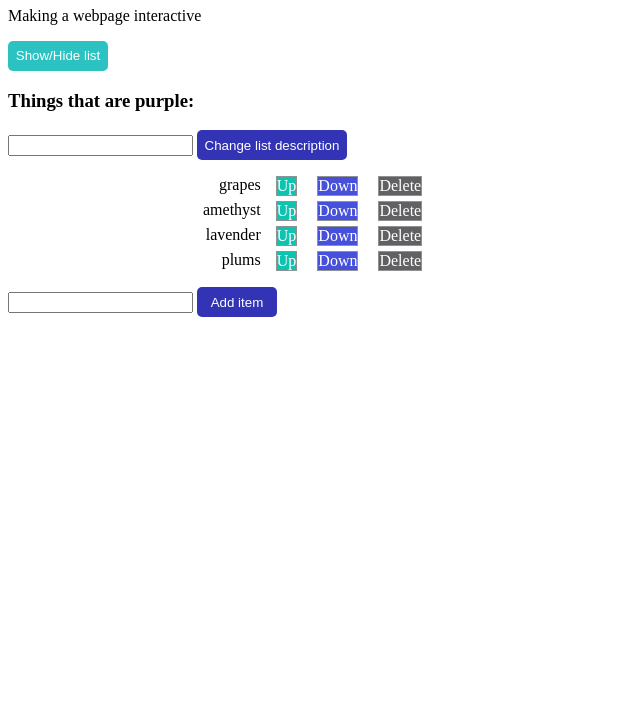
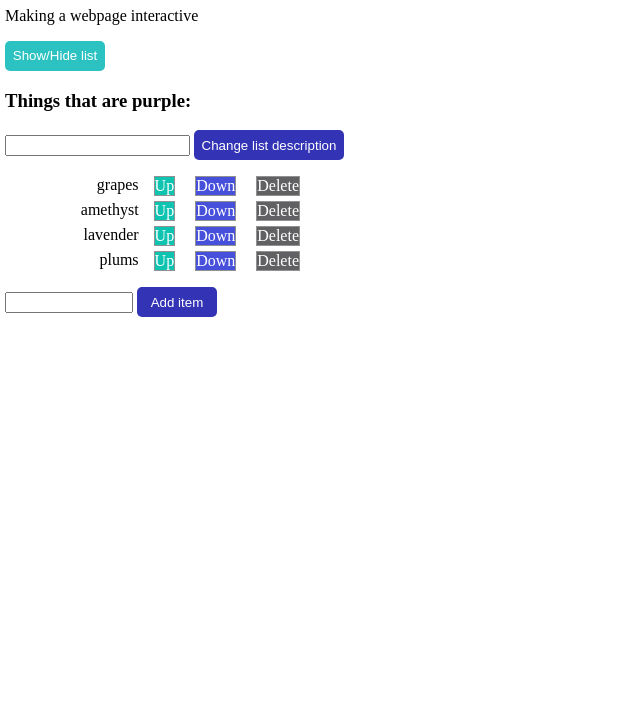
Before and after one commit to catrinaovidiualex/jsDomManipulation, a plain HTML site: page index.html in a window 1280 px wide. Shown: the part 73-800 px from the top of the page, without its empty margins (0-640 px from the left). Drawn offline with Linux system fonts and the light colour scheme.

Commit message:
other commit

```diff
--- a/index.html
+++ b/index.html
@@ -17,13 +17,14 @@
         <div class="container">
 
 
-
+            <div class="c1">
                 <h3 class="description">Things that are purple:</h3>
 
 
                 <input type="text"  class="changeDescription"></input>
                 <button class="btnChange">Change list description</button>
-
+            </div>
+                            <div class="c2">
                                 <ul class="testlista">
 
                                     <li class="purple">grapes <span class="up btns">Up</span><span class="dw btns">Down</span><span class="dlt btns">Delete</span></li>
@@ -31,9 +32,11 @@
                                     <li class="purple">lavender <span class="up btns">Up</span><span class="dw btns">Down</span><span class="dlt btns">Delete</span></li>
                                     <li class="purple">plums <span class="up btns">Up</span><span class="dw btns">Down</span><span class="dlt btns">Delete</span></li>
                                 </ul>
-
+                            </div>
+                <div class="c3">
                     <input type="text" class="newitemclass"></input>
                     <button class="btnAdd">Add item</button>
+                </div>
 
         </div>
 
--- a/style.css
+++ b/style.css
@@ -1,5 +1,22 @@
 ul{
     list-style: none;
+}
+
+body{
+    margin:5px;
+}
+.container{
+    margin:0;
+    width:60%;
+    display:grid;
+
+
+}
+
+.c2{
+    grid-template-rows: 50px;
+    float:left;
+    width:300px;
 }
 
 .btnShowHide{
@@ -89,11 +106,11 @@ span.dlt{
 
 }
 
-.testlista{
-    align-items:center;
-    flex-direction: row;
-    /*border: 1px  solid green;*/
-    width:30%;
+.newitemclass{
+    width:120px;
+}
 
-
+.c3{
+    display:inline-block;
+    width:300px;
 }
```
Lines whose indentation alone changed are shown as unchanged.
